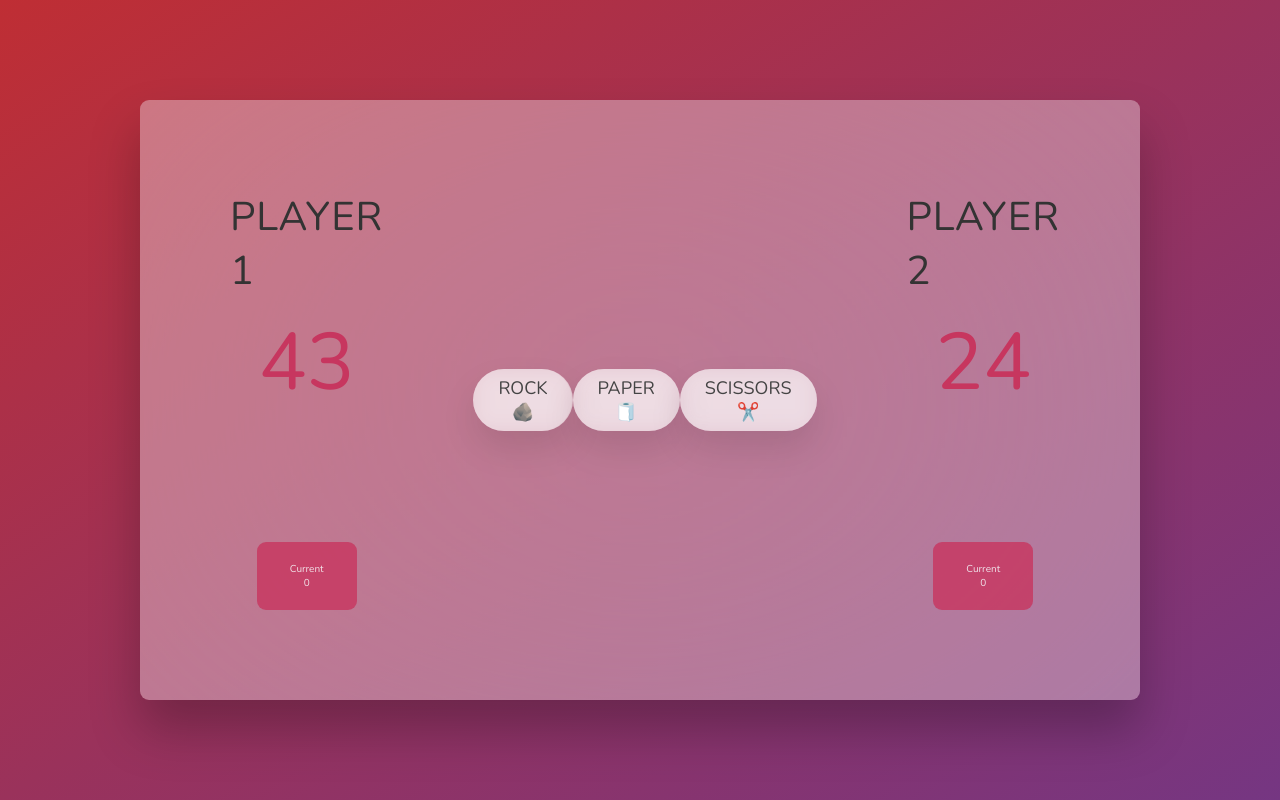
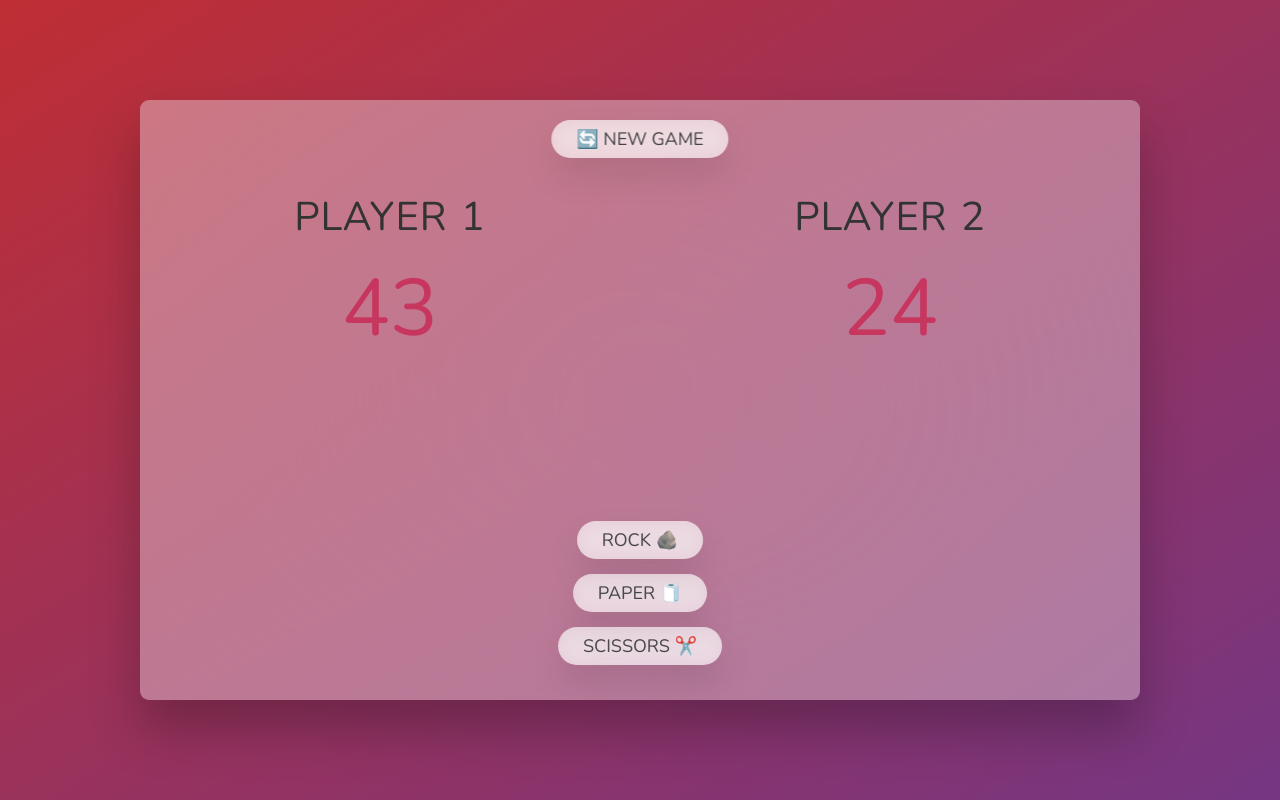
Before and after one commit to moark-peralta/rock-scissor-paper, a plain HTML site: page index.html in a window 1280 px wide. Drawn offline with nearby package versions, Linux system fonts and the light colour scheme.

Commit message:
refactored elements and styles

```diff
--- a/index.html
+++ b/index.html
@@ -10,29 +10,23 @@
   </head>
 
   <body>
-    <body>
     <main>
       <section class="player player--0 player--active">
         <h2 class="name" id="name--0">Player 1</h2>
         <p class="score" id="score--0">43</p>
-          <div class="current">
-            <p class="current-label">Current</p>
-            <p class="current-score" id="current--0">0</p>
+      </section>
+      <div class="btn-cont btn-cont--top">
+        <button class="btn btn--new">🔄 New game</button>
       </div>
-        </section>
-        <div class="btn-cont">
-          <button class="btn " data-choice ="rock">Rock 🪨</button>
-          <button class="btn " data-choice ="paper">Paper 🧻</button>
-          <button class="btn " data-choice ="scissors">Scissors ✂️</button>
+      <div class="btn-cont btn-cont--bottom">
+        <button class="btn" data-choice="rock">Rock 🪨</button>
+        <button class="btn" data-choice="paper">Paper 🧻</button>
+        <button class="btn" data-choice="scissors">Scissors ✂️</button>
       </div>
       <section class="player player--1">
         <h2 class="name" id="name--1">Player 2</h2>
         <p class="score" id="score--1">24</p>
-          <div class="current">
-            <p class="current-label">Current</p>
-            <p class="current-score" id="current--1">0</p>
-          </div>
-      </div>
+      </section>
     </main>
   </body>
 </html>
--- a/style.css
+++ b/style.css
@@ -69,15 +69,25 @@ main {
   text-align: center;
   transition: all 0.75s;
 }
-
 .btn-cont {
+  position: absolute;
+  left: 50%;
+  transform: translateX(-50%);
   display: flex;
-  justify-content: center;
+  flex-direction: column;
   align-items: center;
 }
+
+.btn-cont--top {
+  top: 20px;
+}
+
+.btn-cont--bottom {
+  bottom: 20px;
+}
+
 .btn {
   color: #444;
-  background: none;
   border: none;
   font-family: inherit;
   font-size: 1.8rem;
@@ -85,12 +95,27 @@ main {
   cursor: pointer;
   font-weight: 400;
   transition: all 0.2s;
+  margin-bottom: 1.5rem;
 
   background-color: white;
   background-color: rgba(255, 255, 255, 0.6);
   backdrop-filter: blur(10px);
+  transition: all 0.2s;
 
   padding: 0.7rem 2.5rem;
   border-radius: 50rem;
   box-shadow: 0 1.75rem 3.5rem rgba(0, 0, 0, 0.1);
 }
+
+.btn--new {
+  margin-bottom: 3rem; /* Increase the margin between new game button and other buttons */
+}
+
+.btn:active {
+  transform: translateY(1px); /* Move the button down slightly */
+  box-shadow: none; /* Remove any box-shadow when clicked */
+}
+
+.player--winner {
+  background-color: #2f2f2f;
+}
```
Lines whose indentation alone changed are shown as unchanged.
